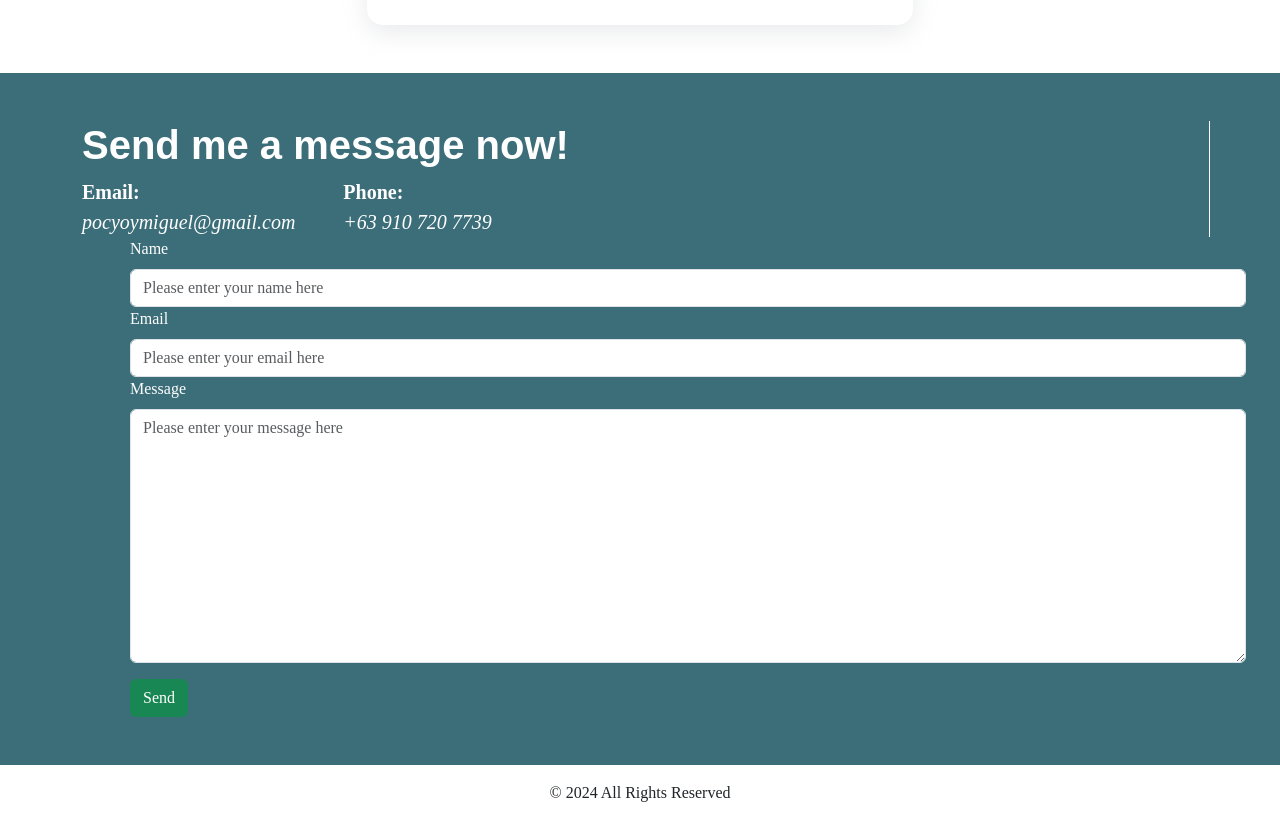
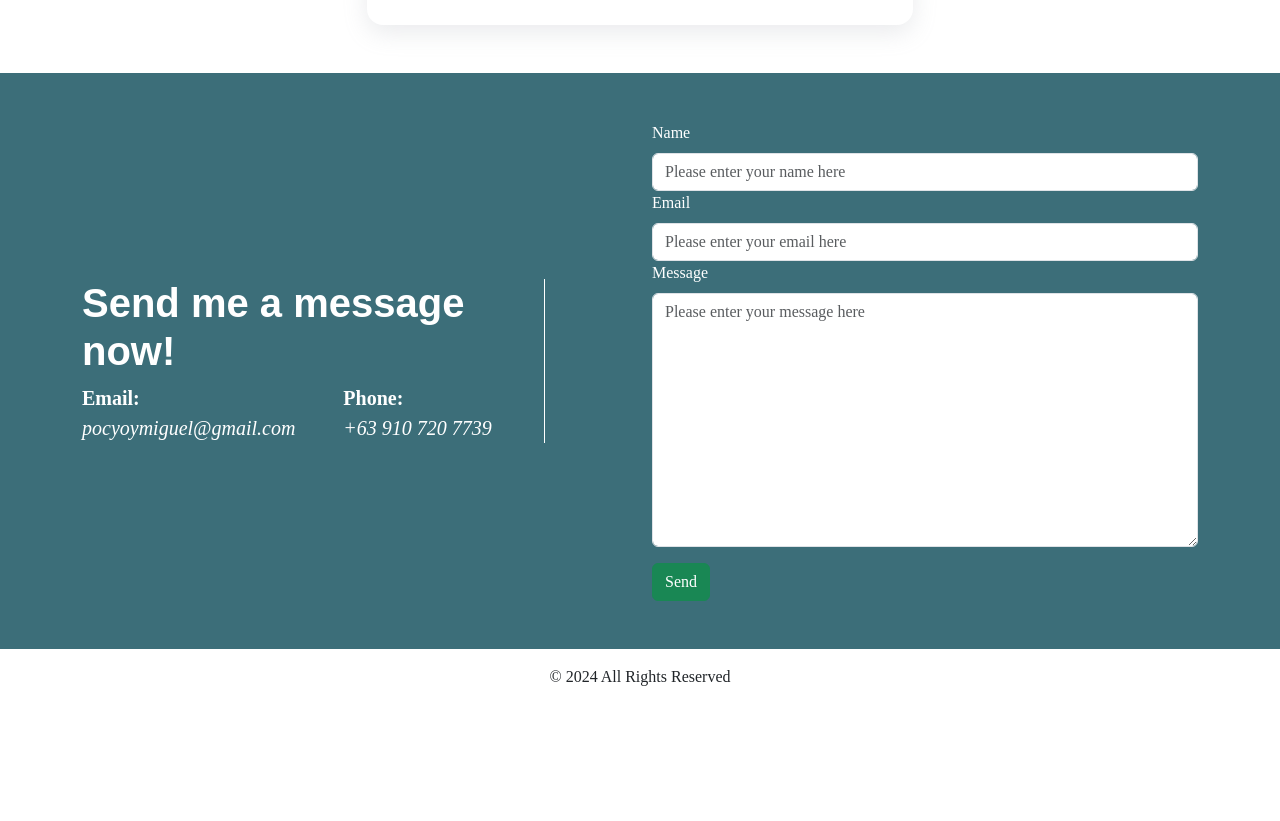
Before and after one commit to MigsLuciano1998/migsprofile, a React (Create React App) app: page / in a window 1280 px wide. Shown: the part 3120-3941 px from the top of the page. After the commit the page ends 3825 px from the top, so only its background shows below. Built offline with nearby package versions, Linux system fonts and the light colour scheme; a web font is replaced by a local one.

Commit message:
fix footer

```diff
--- a/src/home/FooterHome.js
+++ b/src/home/FooterHome.js
@@ -27,7 +27,7 @@ function FooterHome() {
       <Container fluid className="footer">
         <Container>
           <Row className="align-items-center">
-            <Col sm="12" className="border-right mb-0 pb-0">
+            <Col md="5" sm="12" className="border-right mb-0 pb-0">
               <h1>Send me a message now!</h1>
 
               <div className="d-flex align-items-center">
@@ -42,7 +42,7 @@ function FooterHome() {
               </div>
             </Col>
 
-            <Col sm="12" className="ms-5">
+            <Col md="6" sm="12" className='offset-md-1'>
               <form onSubmit={sendEmail}>
                 <label className='form-label'>Name</label>
                 <input className='form-control' type="text" placeholder='Please enter your name here' name="user_name" required />
```
